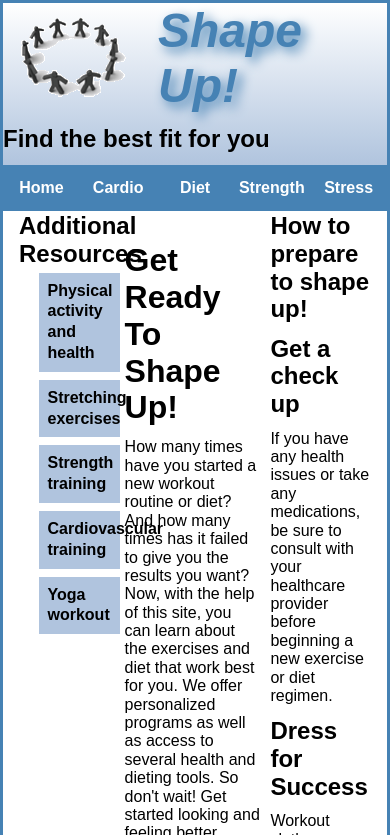
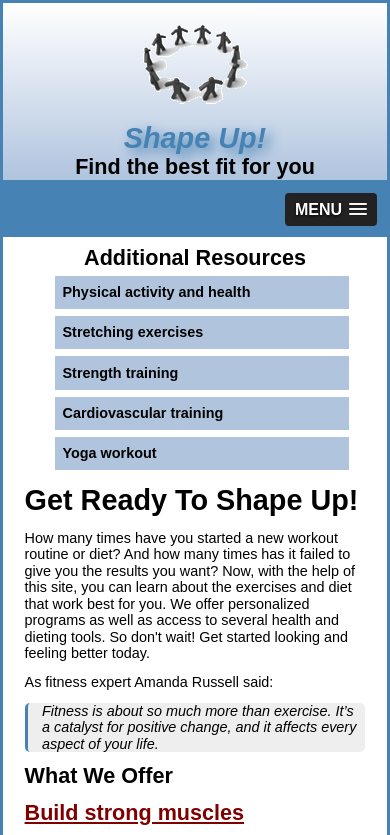
Before and after one commit to biffmalibu/Shapeup, a plain HTML site: page index.html in a window 390 px wide. Shown: the top 835 px of the page. Drawn offline with nearby package versions, Linux system fonts and the light colour scheme.

Commit message:
Add files via upload

```diff
--- a/index.html
+++ b/index.html
@@ -8,6 +8,15 @@
 	<link rel="icon" href="images/favicon.ico">
 
 	<title>Shape Up</title>
+	<link rel="stylesheet" href="styles/slicknav.css">
+	<script src="https://ajax.googleapis.com/ajax/libs/jquery/3.5.1/jquery.min.js"></script>
+	<meta name="viewport" content="width=device-width, initial-scale=1.0">
+	<script src="js/jquery.slicknav.min.js"></script>
+	<script type="text/javascript">
+		$(document).ready(function(){
+		$('#nav_menu').slicknav({prependTo:"#mobilemenu"});
+		});
+	</script>
 </head>
 
 <body>
@@ -16,6 +25,7 @@
 		<h2>Shape Up!</h2>
 		<h3>Find the best fit for you</h3>
 	</header>
+	<nav id="mobilemenu"></nav>
 	<nav id="nav_menu">
 		<ul>
 			<li><a href="../index.html">Home</a></li>
--- a/styles/main.css
+++ b/styles/main.css
@@ -27,8 +27,13 @@ header h2 {
     text-shadow: 5px 5px 12px steelblue;
 }
 #logoimage {
-    float: left;
-    margin-right: 15px;
+    float: none;
+    padding: .5em;
+    display: block;
+}
+header img, header h2, header h3 {
+    margin: 0 auto;
+    text-align: center;
 }
 /*Horizontal inline navigation menu*/
 /*
@@ -207,3 +212,41 @@ footer p {
     text-align: center;
     font-variant: small-caps;
 }
+#mobilemenu {
+    display: none;
+}
+@media only screen and (max-width: 900px) {
+    body {
+        box-shadow: none;
+        font-size: 90%;
+    }
+}
+@media only screen and (max-width: 767px) {
+    #nav_menu {
+        display: none;
+    }
+    #mobilemenu {
+        display: block;
+    }
+    .slicknav_menu {
+        background-color: steelblue !important;
+    }
+    header h2 {
+        font-size: 200%;
+    }
+    section, aside {
+        float: none;
+        width: 100%;
+        margin: 0;
+        padding: .5em;
+    }
+    #logoimage {
+        float: none;
+        padding: .5em;
+        display: block;
+        margin: 0 auto;
+    }
+    header h2, header h3 {
+        text-align: center;
+    }
+}
```
